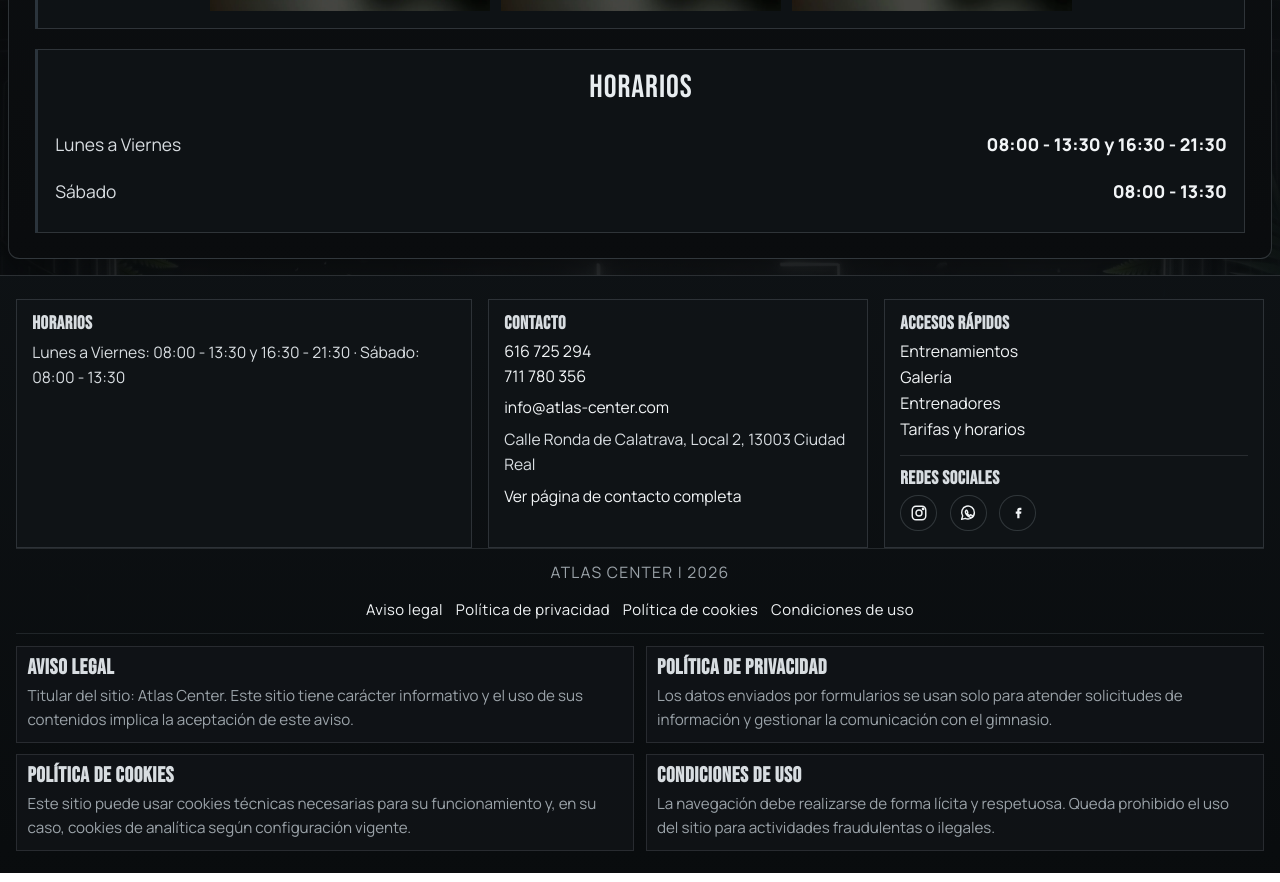
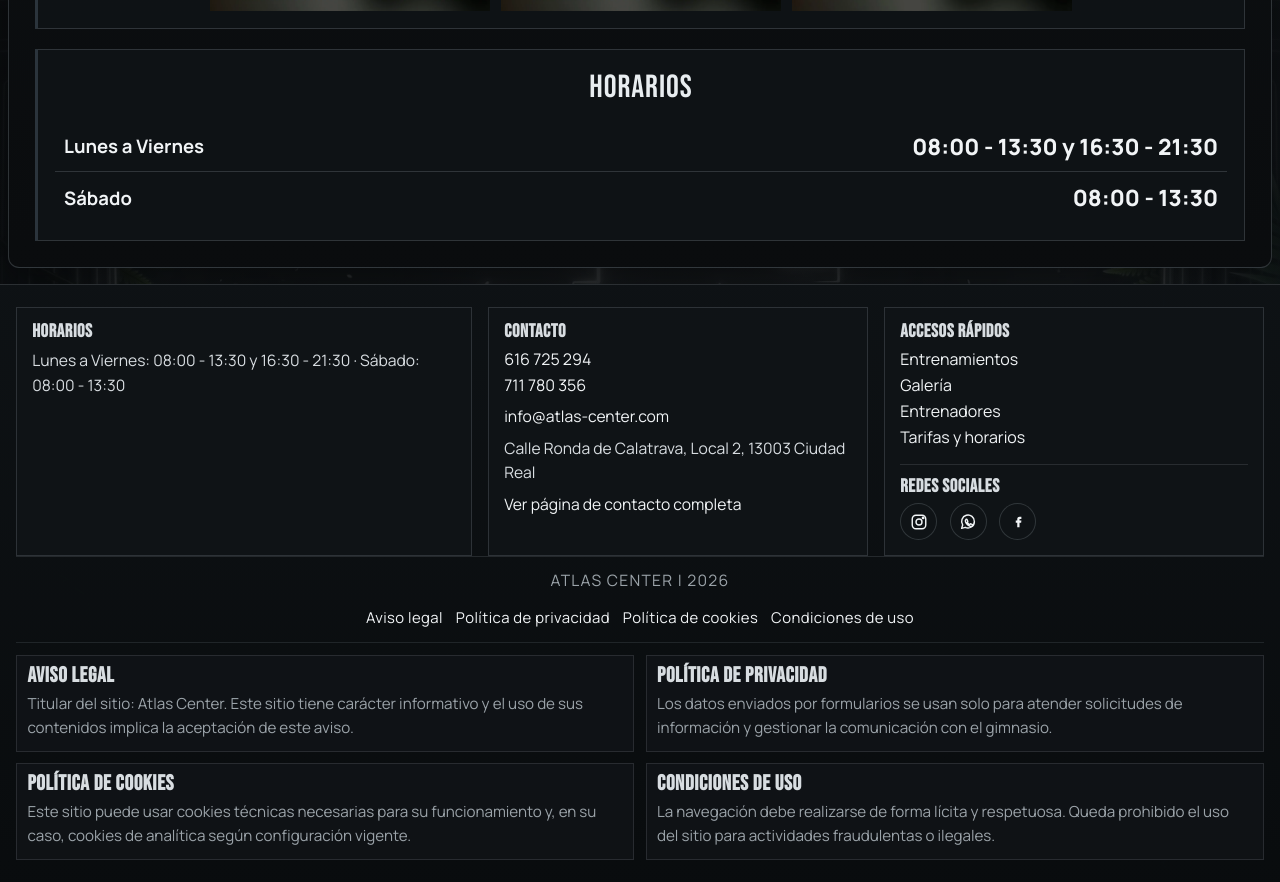
Before and after one commit to JavierrMadrid/atlas-center-cr, a React (Vite) app: page /tarifas-horarios in a window 1280 px wide. Shown: the part 880-1762 px from the top of the page. Built offline with nearby package versions, Linux system fonts and the light colour scheme; no server answers.

Commit message:
correcciones seo

```diff
--- a/src/App.jsx
+++ b/src/App.jsx
@@ -83,6 +83,7 @@ function App() {
             <Route path="/pilates-yoga" element={<Navigate to="/pilates-zenn" replace />} />
             <Route path="/tarifas-horarios" element={<PricingPage content={localAdminContent} />} />
             <Route path="/contacto" element={<ContactPage content={localAdminContent} />} />
+            <Route path="/404" element={<NotFoundPage />} />
             <Route path="*" element={<NotFoundPage />} />
           </Routes>
         </Suspense>
--- a/src/components/page-blocks/PricingScheduleSection.jsx
+++ b/src/components/page-blocks/PricingScheduleSection.jsx
@@ -129,14 +129,18 @@ function PricingScheduleSection({
 
         <article className="panel panel--schedule">
           <h3>Horarios</h3>
-          <ul className="list-clean">
-            {schedule.map((slot) => (
-              <li key={slot.day} className="schedule-item">
-                <span>{slot.day}</span>
-                <strong>{slot.hours}</strong>
-              </li>
-            ))}
-          </ul>
+          <div className="schedule-table-wrap">
+            <table className="schedule-table" aria-label="Horarios de apertura">
+              <tbody>
+                {schedule.map((slot) => (
+                  <tr key={slot.day}>
+                    <th scope="row">{slot.day}</th>
+                    <td>{slot.hours}</td>
+                  </tr>
+                ))}
+              </tbody>
+            </table>
+          </div>
         </article>
       </div>
     </section>
--- a/src/styles/pricing-contact.css
+++ b/src/styles/pricing-contact.css
@@ -164,6 +164,41 @@
   color: var(--heading-main);
   font-size: clamp(1rem, 1.45vw, 1.1rem);
   font-weight: 800;
+}
+
+.schedule-table-wrap {
+  overflow-x: auto;
+}
+
+.schedule-table {
+  width: 100%;
+  border-collapse: collapse;
+}
+
+.schedule-table th,
+.schedule-table td {
+  padding: 0.6rem 0.55rem;
+  border-bottom: 1px solid var(--surface-border);
+}
+
+.schedule-table th {
+  text-align: left;
+  color: var(--heading-main);
+  font-size: clamp(1.04rem, 1.55vw, 1.16rem);
+  font-weight: 700;
+}
+
+.schedule-table td {
+  text-align: right;
+  color: var(--heading-main);
+  font-size: clamp(1.2rem, 2vw, 1.4rem);
+  font-weight: 800;
+  white-space: nowrap;
+}
+
+.schedule-table tbody tr:last-child th,
+.schedule-table tbody tr:last-child td {
+  border-bottom: 0;
 }
 
 .contact-page__layout {
```
Also changed, not shown: scripts/prerender.mjs (+7 -0 lines), src/entry-server.jsx (+8 -2 lines), 2 other files (tests, documents, lock files or other folders).
